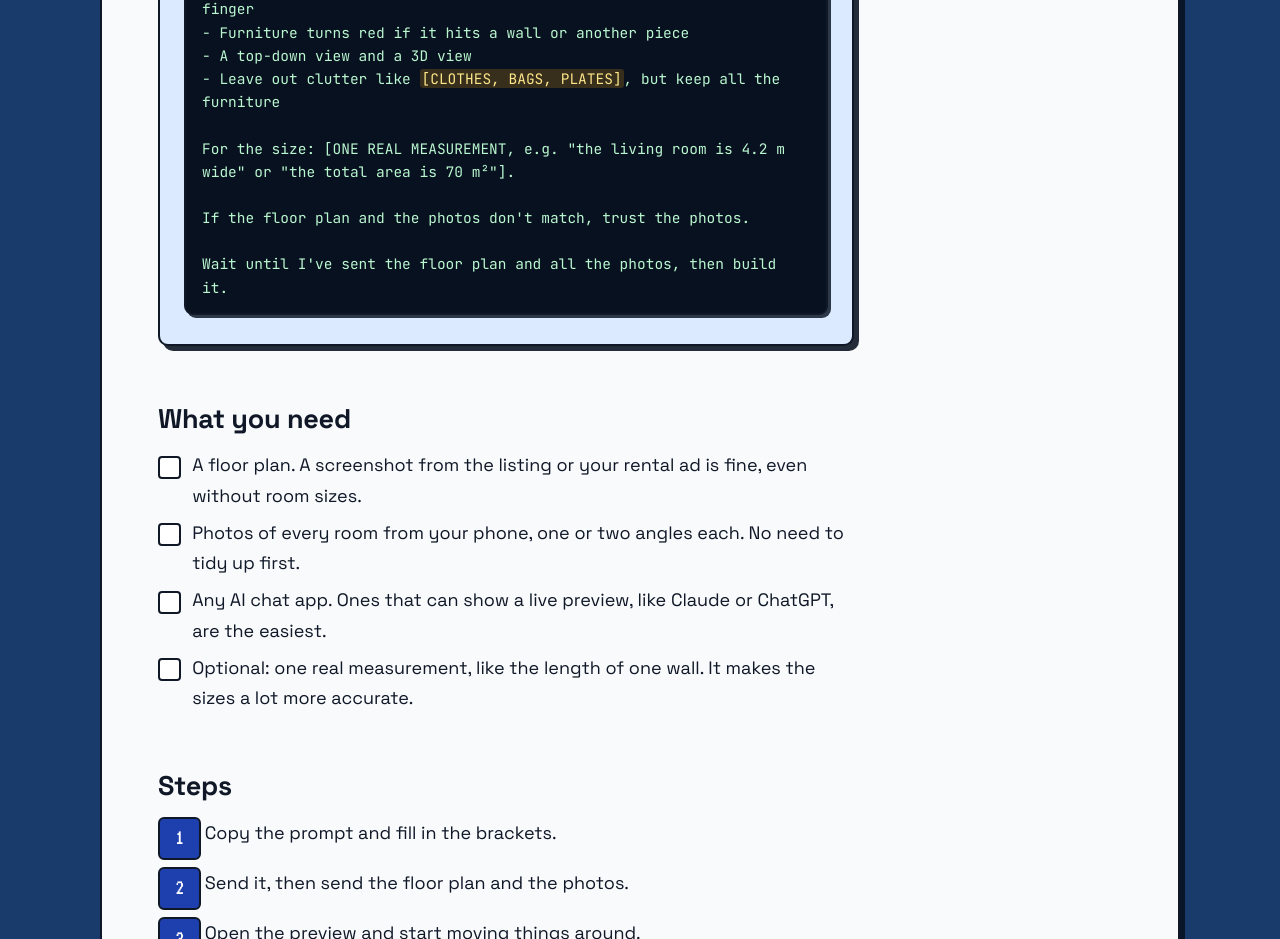
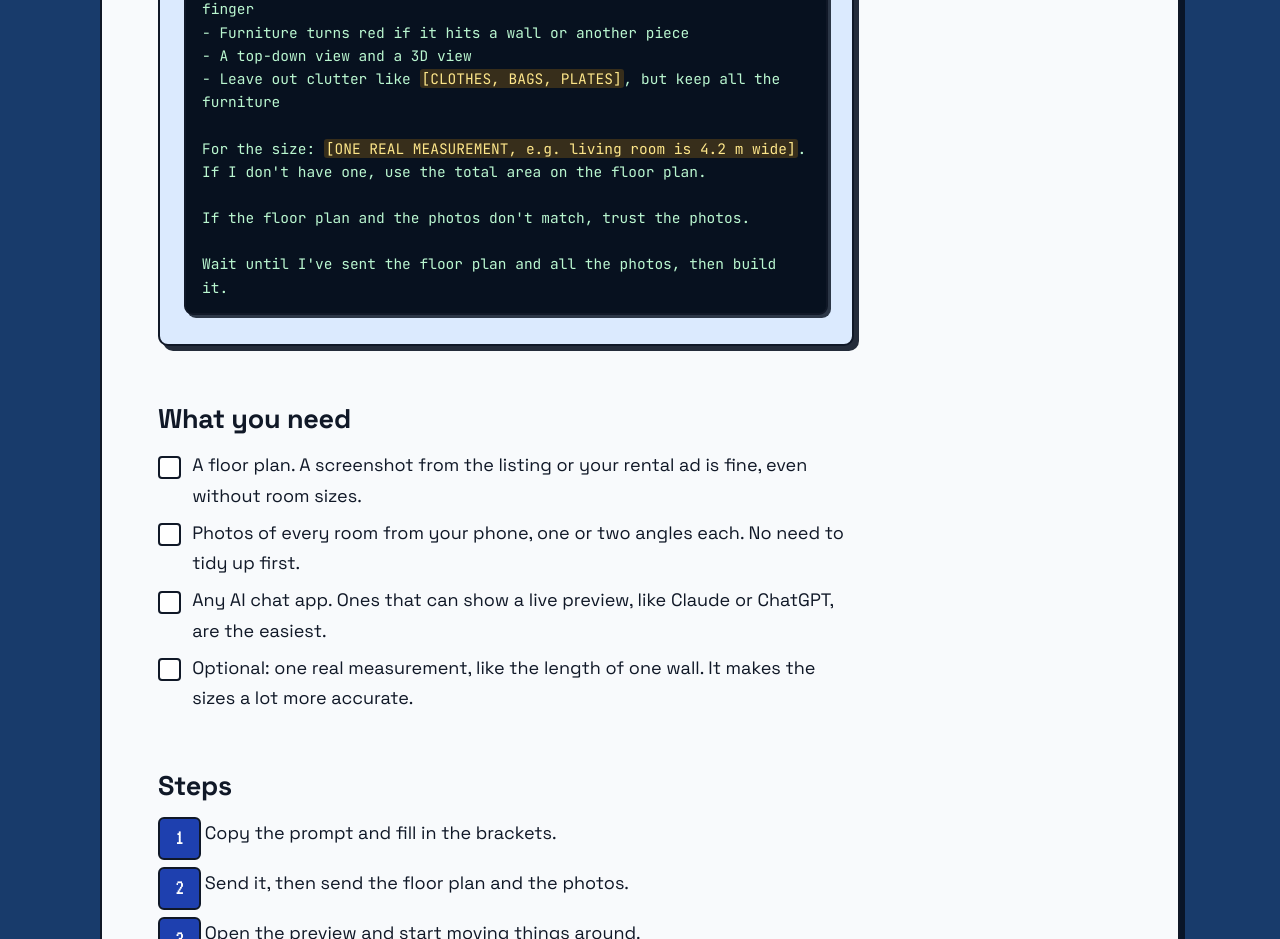
Before and after one commit to vatsal28/vatsal28.github.io, a plain HTML site: page builds/3d-apartment/index.html in a window 1280 px wide. Shown: the part 2200-3139 px from the top of the page. Drawn offline with Linux system fonts and the light colour scheme.

Commit message:
Highlight measurement placeholder in 3D prompt

```diff
--- a/builds/3d-apartment/index.html
+++ b/builds/3d-apartment/index.html
@@ -117,7 +117,7 @@ What I want:
 - A top-down view and a 3D view
 - Leave out clutter like <mark class="slot">[CLOTHES, BAGS, PLATES]</mark>, but keep all the furniture
 
-For the size: [ONE REAL MEASUREMENT, e.g. "the living room is 4.2 m wide" or "the total area is 70 m²"].
+For the size: <mark class="slot">[ONE REAL MEASUREMENT, e.g. living room is 4.2 m wide]</mark>. If I don't have one, use the total area on the floor plan.
 
 If the floor plan and the photos don't match, trust the photos.
 
```
Also changed, not shown: 1 other file.
